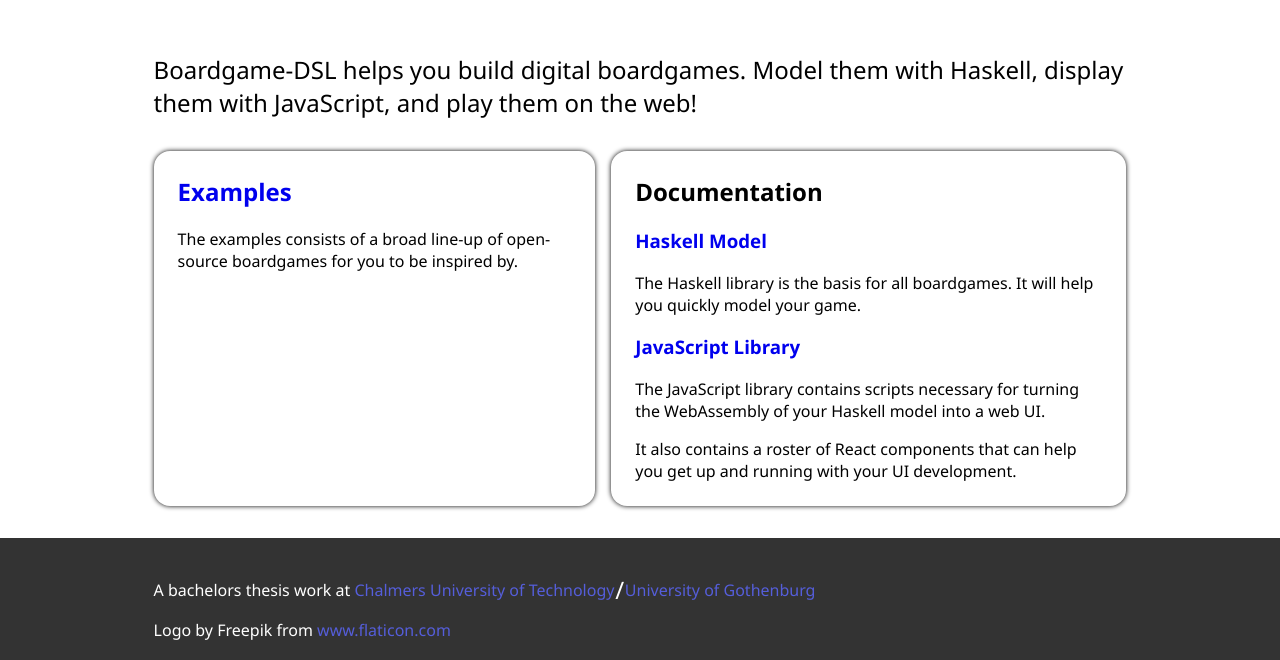
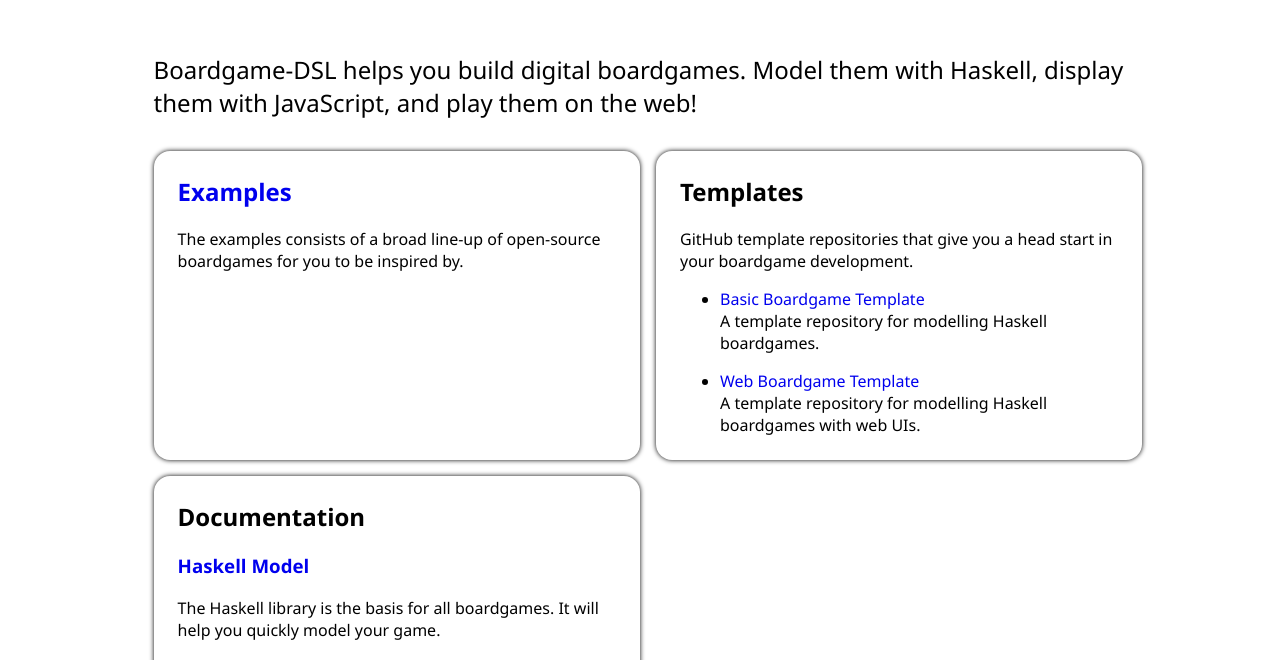
Before and after one commit to Boardgame-DSL/Boardgame-DSL.github.io, a plain HTML site: page index.html in a window 1280 px wide. Shown: the part 665-1325 px from the top of the page. Drawn offline with Linux system fonts and the light colour scheme.

Commit message:
Added links to the template repositories

```diff
--- a/index.css
+++ b/index.css
@@ -72,10 +72,7 @@ header > p {
 
 main {
 	display: grid;
-	grid-template-areas:
-		"text"
-		"example"
-		"doc";
+	grid-template-areas: "text";
 	gap: 1rem;
 }
 main > p {
@@ -127,9 +124,8 @@ main, footer {
 		padding: 1rem calc(12vw + 5vw);
 	}
 	main {
-		grid-template-areas:
-			"text text"
-			"example doc";
+		grid-template-areas: "text text";
+		grid-template-columns: 50% 50%;
 	}
 	main, footer {
 		padding: 1rem 12vw;
--- a/index.html
+++ b/index.html
@@ -37,6 +37,37 @@
 					The examples consists of a broad line-up of open-source
 					boardgames for you to be inspired by.
 				</p>
+			</article>
+			<article>
+				<h2>
+					Templates
+				</h2>
+				<p>
+					GitHub template repositories that give you a head start in
+					your boardgame development.
+				</p>
+				<ul>
+					<li>
+						<p>
+							<a href="https://github.com/Boardgame-DSL/Basic-Boardgame-Template">
+								Basic Boardgame Template
+							</a>
+							<br/>
+							A template repository for modelling Haskell
+							boardgames.
+						</p>
+					</li>
+					<li>
+						<p>
+							<a href="https://github.com/Boardgame-DSL/Web-Boardgame-Template">
+								Web Boardgame Template
+							</a>
+							<br/>
+							A template repository for modelling Haskell
+							boardgames with web UIs.
+						</p>
+					</li>
+				</ul>
 			</article>
 			<article>
 				<h2>Documentation</h2>
```
